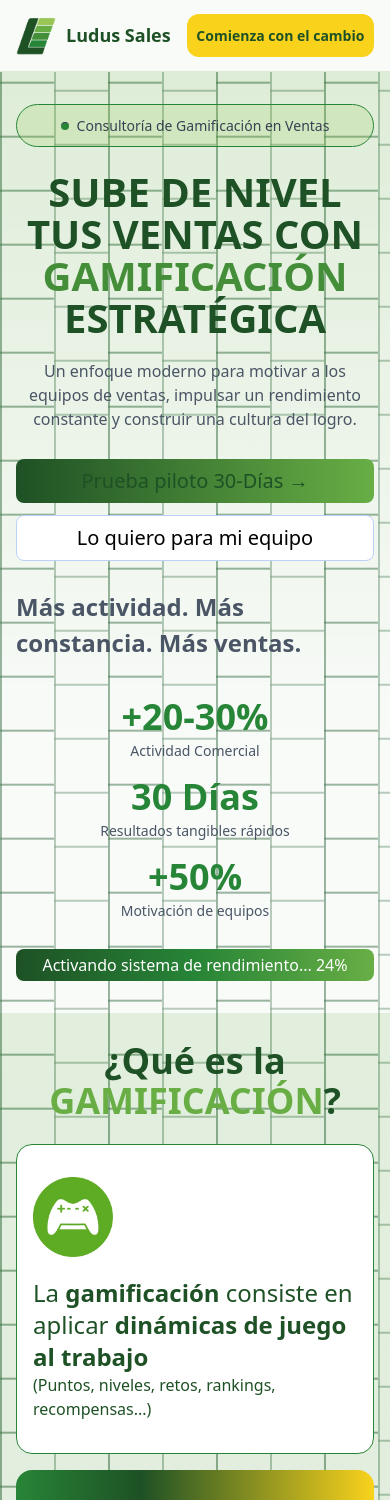
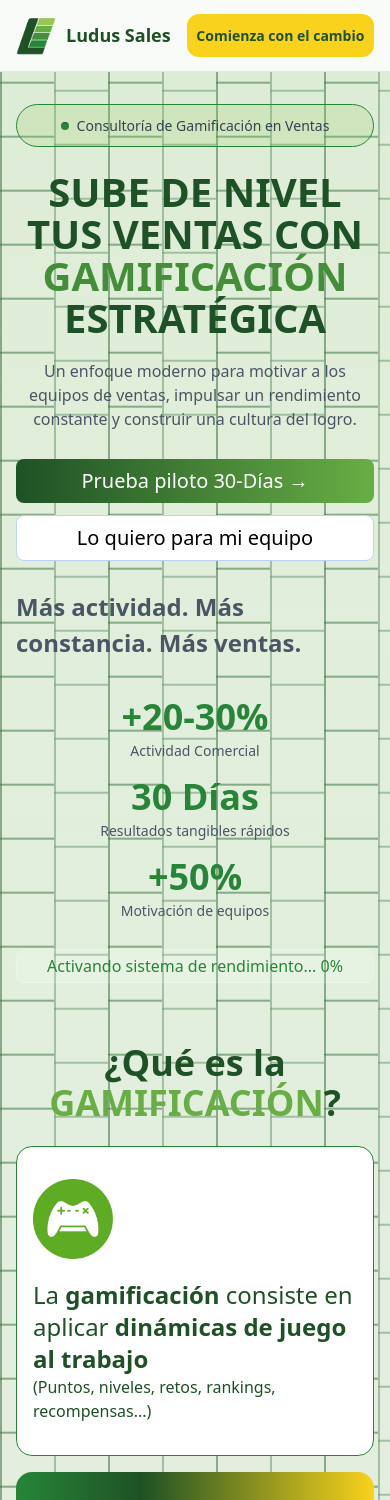
Before and after one commit to sezgox/ludusales, an Angular app: page / in a window 390 px wide. Shown: the top 1500 px of the page. Built offline with nearby package versions, Linux system fonts and the light colour scheme.

Commit message:
Refine landing progress bar and anchor behavior

```diff
--- a/src/app/pages/landing/landing.css
+++ b/src/app/pages/landing/landing.css
@@ -1,3 +1,8 @@
+#hero,
+#gamification {
+    --landing-transition-color: rgba(104, 174, 69, 0.15);
+}
+
 .chip {
     background: #98C55633;
     padding: 8px 20px;
@@ -31,12 +36,12 @@ section {
 }
 
 #hero {
-    background: linear-gradient(180deg, rgba(104, 174, 69, 0.18) 0%, rgba(255, 255, 255, 0.12) 72%);
+    background: linear-gradient(180deg, rgba(104, 174, 69, 0.18) 0%, var(--landing-transition-color) 100%);
     height: 95vh;
 }
 
 #gamification {
-    background: linear-gradient(0deg, rgba(95, 141, 101, 0.15) 0%, rgba(104, 174, 69, 0.15) 100%);
+    background: linear-gradient(180deg, var(--landing-transition-color) 0%, rgba(95, 141, 101, 0.15) 100%);
 }
 
 .section-wrapper {
@@ -96,11 +101,41 @@ section {
 }
 
 .performance-bar {
+    --performance-progress: 0%;
+    position: relative;
+    overflow: hidden;
+    border: 1px solid rgba(255, 255, 255, 0.18);
+    background: rgba(255, 255, 255, 0.14);
+}
+
+.performance-bar::before {
+    content: "";
+    position: absolute;
+    inset: 0;
+    width: var(--performance-progress);
+    border-radius: inherit;
     background: linear-gradient(90deg, #1e5125 0%, #278537 50%, #68ae45 100%);
+    transition: width 40ms linear;
+}
+
+.performance-bar p {
+    position: relative;
+    z-index: 1;
+    color: transparent;
+    background-image: linear-gradient(
+        90deg,
+        white 0%,
+        white var(--performance-progress),
+        var(--color-primary) var(--performance-progress),
+        var(--color-primary) 100%
+    );
+    background-clip: text;
+    -webkit-background-clip: text;
 }
 
 .btn-piloto {
     background: linear-gradient(90deg, #1E5125 0%, #68AE45 100%);
+    color: white;
 }
 
 .custom-gr {
--- a/src/app/pages/landing/landing.html
+++ b/src/app/pages/landing/landing.html
@@ -31,7 +31,7 @@
                 </div>
             </div>
 
-            <div class="performance-bar mb-8 max-w-[90vw] md:max-w-[70vw] lg:max-w-[30vw] w-full py-1 px-2 rounded-lg">
+            <div class="performance-bar mb-8 max-w-[90vw] md:max-w-[70vw] lg:max-w-[30vw] w-full py-1 px-2 rounded-lg" [style.--performance-progress]="performanceProgress() + '%'">
                 <p class="text-center text-white">Activando sistema de rendimiento... {{ performanceProgress() }}%</p>
             </div>
         </section>
--- a/src/app/pages/landing/landing.ts
+++ b/src/app/pages/landing/landing.ts
@@ -33,11 +33,18 @@ export class Landing {
 
   constructor() {
     afterNextRender(() => {
-      const intervalId = window.setInterval(() => {
-        this.performanceProgress.update((value) => (value >= 100 ? 0 : value + 1));
-      }, 40);
+      let timerId = 0;
 
-      this.destroyRef.onDestroy(() => window.clearInterval(intervalId));
+      const scheduleNextTick = (delay: number) => {
+        timerId = window.setTimeout(() => {
+          const nextValue = this.performanceProgress() >= 100 ? 0 : this.performanceProgress() + 1;
+          this.performanceProgress.set(nextValue);
+          scheduleNextTick(nextValue === 100 ? 1000 : 40);
+        }, delay);
+      };
+
+      scheduleNextTick(40);
+      this.destroyRef.onDestroy(() => window.clearTimeout(timerId));
     });
   }
 
--- a/src/styles.css
+++ b/src/styles.css
@@ -9,6 +9,7 @@
   --color-title: #1e5125;
   --color-primary: #278537;
   --color-accent-yellow: #f9d21c;
+  --navbar-offset: 104px;
 }
 
 *,
@@ -21,8 +22,18 @@ html {
   scroll-behavior: smooth;
 }
 
+section[id] {
+  scroll-margin-top: var(--navbar-offset);
+}
+
 body {
   margin: 0;
+}
+
+@media (max-width: 1023px) {
+  :root {
+    --navbar-offset: 88px;
+  }
 }
 
 .btn-accent {
```
